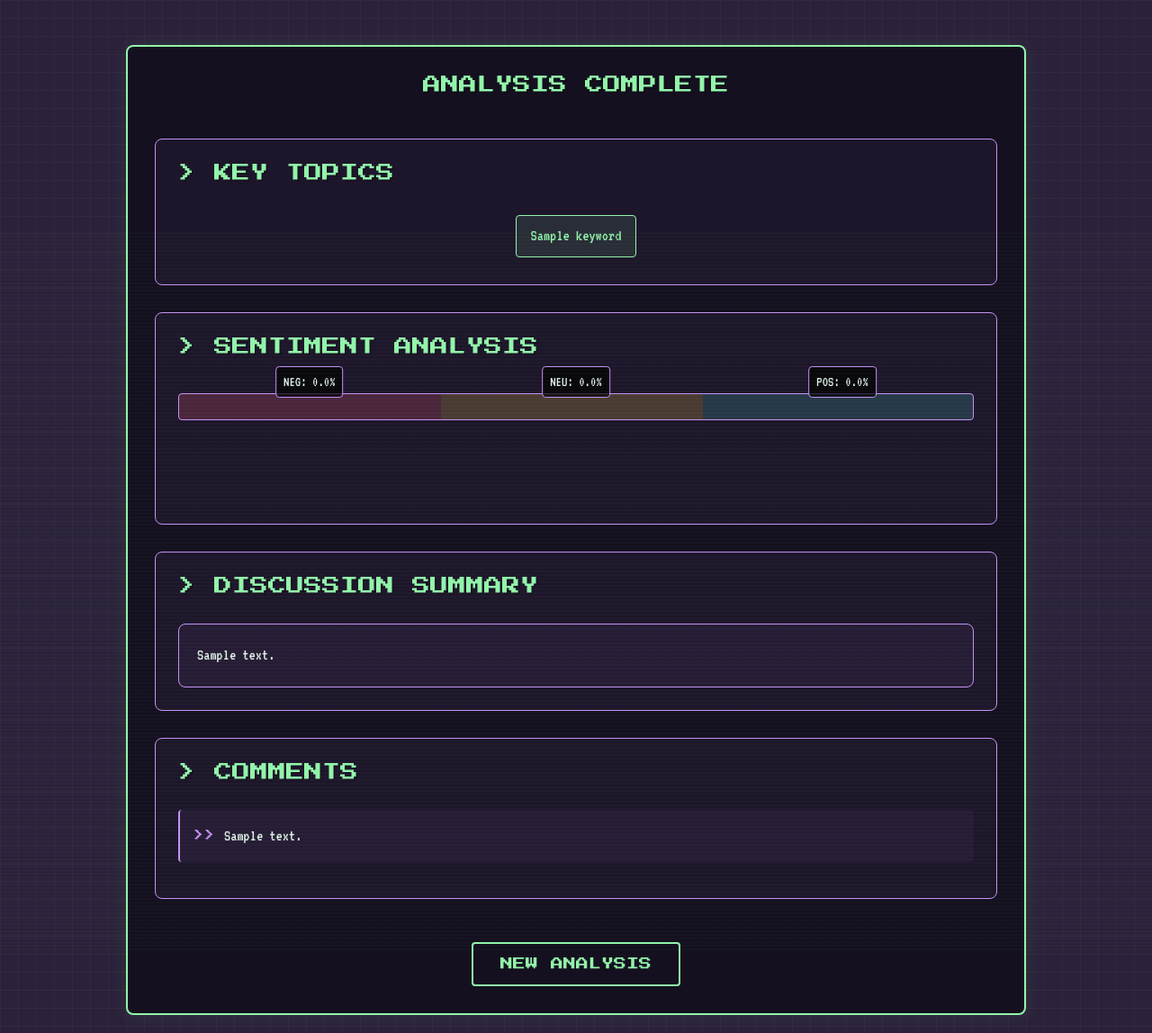
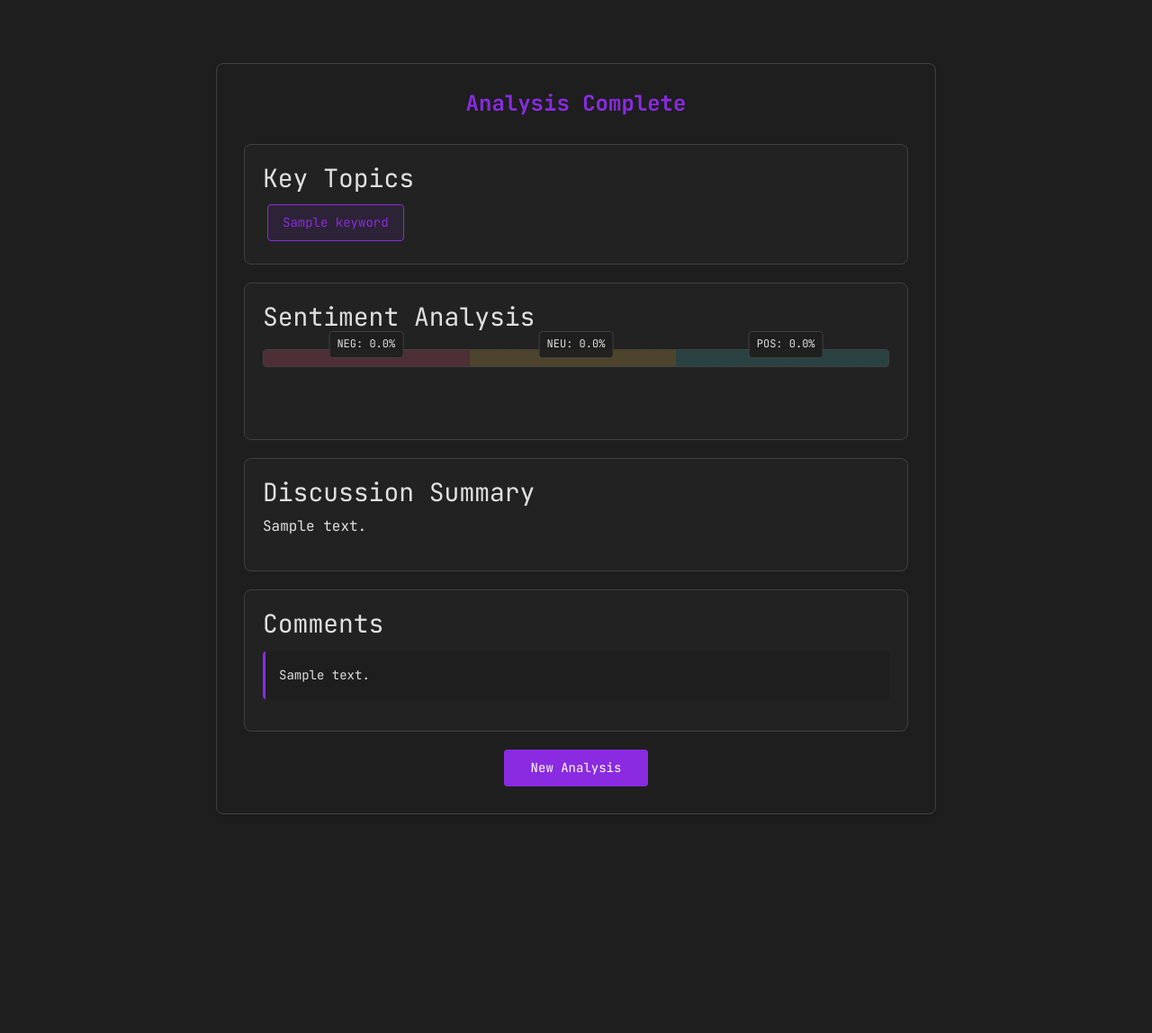
Before and after one commit to Richard-X46/opinion_mining, a Flask app: template application/templates/results.html in a window 1280 px wide. Shown: the whole page at 90% size. After the commit the page ends 905 px from the top, so only its background shows below. Run offline with Flask 3, Linux system fonts and the light colour scheme; the template is opened without the code that fills it: most values are stand-ins (such as "Sample title", 1, 10 or a date in 2020); some libraries are stand-ins or nearby versions.

Commit message:
Cosmetic changes to results.html

```diff
--- a/application/templates/results.html
+++ b/application/templates/results.html
@@ -3,187 +3,119 @@
 <head>
     <title>Analysis Results - Website Opinion Mining</title>
     <link href="https://cdn.jsdelivr.net/npm/bootstrap@5.1.3/dist/css/bootstrap.min.css" rel="stylesheet">
-    <link href="https://fonts.googleapis.com/css2?family=VT323&family=Press+Start+2P&display=swap" rel="stylesheet">
+    <link href="https://fonts.googleapis.com/css2?family=JetBrains+Mono:wght@400;700&display=swap" rel="stylesheet">
     <style>
         :root {
-            --bg-color: #2b213a;
-            --text-color: #e0f2e9;
-            --primary-color: #92f4aa;
-            --secondary-color: #f7d0ff;
-            --accent-color: #c592f4;
-            --border-color: #495057;
-            --section-bg: rgba(0, 0, 0, 0.2);
+            --primary-color: #8A2BE2;
+            --bg-color: #1E1E1E;
+            --text-color: #E0E0E0;
+            --border-color: #404040;
         }
 
         body {
             background-color: var(--bg-color);
             color: var(--text-color);
-            font-family: 'VT323', monospace;
-            font-size: 18px;
+            font-family: 'JetBrains Mono', monospace;
             line-height: 1.6;
-            background-image:
-                linear-gradient(rgba(255, 255, 255, 0.03) 1px, transparent 1px),
-                linear-gradient(90deg, rgba(255, 255, 255, 0.03) 1px, transparent 1px);
-            background-size: 20px 20px;
+            min-height: 100vh;
             padding: 20px;
         }
 
         .container {
-            max-width: 1000px;
-            background: rgba(20, 15, 30, 0.95);
+            max-width: 800px;
+            background: rgba(30, 30, 30, 0.95);
             padding: 30px;
-            border: 2px solid var(--primary-color);
+            border: 1px solid var(--border-color);
             border-radius: 8px;
-            box-shadow: 0 0 20px rgba(146, 244, 170, 0.1);
-            margin-top: 30px;
+            box-shadow: 0 4px 6px rgba(0, 0, 0, 0.1);
+            margin-top: 50px;
         }
 
-        h1, h3 {
-            font-family: 'Press Start 2P', cursive;
+        h1 {
             color: var(--primary-color);
-            font-size: 20px;
+            text-align: center;
+            font-size: 24px;
             margin-bottom: 30px;
-            text-shadow: 2px 2px 0px rgba(0, 0, 0, 0.2);
+            font-weight: 700;
         }
 
         .section {
-            margin: 30px 0;
-            padding: 25px;
-            border: 1px solid var(--accent-color);
-            background: rgba(197, 146, 244, 0.05);
+            margin: 20px 0;
+            padding: 20px;
+            border: 1px solid var(--border-color);
+            background: rgba(255, 255, 255, 0.02);
             border-radius: 8px;
-            position: relative;
         }
 
         .keyword-badge {
             margin: 5px;
             padding: 8px 16px;
-            background: rgba(146, 244, 170, 0.1);
+            background: rgba(138, 43, 226, 0.1);
             border: 1px solid var(--primary-color);
             color: var(--primary-color);
             border-radius: 4px;
-            font-family: 'VT323', monospace;
-            font-size: 18px;
+            font-size: 14px;
         }
 
-        /* Updated Sentiment Analysis Bar */
         .sentiment-container {
             position: relative;
-            height: 80px;
-            margin: 40px 0;
+            height: 60px;
+            margin: 20px 0;
         }
 
         .sentiment-bar {
-            height: 30px;
-            background: linear-gradient(to right,
-                rgba(255, 99, 132, 0.2) 33%,
-                rgba(255, 205, 86, 0.2) 33% 66%,
-                rgba(75, 192, 192, 0.2) 66%
-            );
-            border: 1px solid var(--accent-color);
+            height: 20px;
+            background: linear-gradient(to right, rgba(255, 99, 132, 0.2) 33%, rgba(255, 205, 86, 0.2) 33% 66%, rgba(75, 192, 192, 0.2) 66%);
+            border: 1px solid var(--border-color);
             border-radius: 4px;
-            position: relative;
         }
 
         .sentiment-marker {
             position: absolute;
-            top: -30px;
+            top: -20px;
             transform: translateX(-50%);
             color: var(--text-color);
-            font-family: 'VT323', monospace;
-            font-size: 16px;
-            background: rgba(0, 0, 0, 0.7);
+            font-size: 12px;
+            background: rgba(30, 30, 30, 0.9);
             padding: 4px 8px;
-            border: 1px solid var(--accent-color);
+            border: 1px solid var(--border-color);
             border-radius: 4px;
-            white-space: nowrap;
         }
 
         .comment {
             margin: 15px 0;
             padding: 15px;
-            border-left: 2px solid var(--accent-color);
-            background: rgba(197, 146, 244, 0.05);
-            font-size: 18px;
+            border-left: 3px solid var(--primary-color);
+            background: rgba(30, 30, 30, 0.95);
+            font-size: 14px;
             border-radius: 4px;
         }
 
-        .level-2 { margin-left: 30px; }
-        .level-3 { margin-left: 60px; }
-        .level-4 { margin-left: 90px; }
-
         .btn-primary {
-            background: transparent;
-            border: 2px solid var(--primary-color);
-            color: var(--primary-color);
+            background: var(--primary-color);
+            border: none;
+            color: white;
             border-radius: 4px;
-            padding: 12px 30px;
-            font-family: 'Press Start 2P', cursive;
+            padding: 10px 30px;
+            font-family: 'JetBrains Mono', monospace;
             font-size: 14px;
             transition: all 0.3s ease;
         }
 
         .btn-primary:hover {
-            background: var(--primary-color);
-            color: var(--bg-color);
-            box-shadow: 0 0 20px rgba(146, 244, 170, 0.3);
-            transform: translateY(-2px);
-        }
-
-        .terminal-prefix {
-            color: var(--accent-color);
-            font-family: 'Press Start 2P', cursive;
-            font-size: 12px;
-            margin-right: 10px;
-        }
-
-        .summary-box {
-            background: rgba(197, 146, 244, 0.05);
-            border: 1px solid var(--accent-color);
-            padding: 20px;
-            border-radius: 8px;
-            margin-top: 15px;
-        }
-
-        .summary-text {
-            color: var(--text-color);
-            font-size: 18px;
-            line-height: 1.6;
-        }
-
-        @keyframes scanline {
-            0% {
-                transform: translateY(-100%);
-            }
-            100% {
-                transform: translateY(100%);
-            }
-        }
-
-        .container::after {
-            content: "";
-            position: absolute;
-            top: 0;
-            left: 0;
-            width: 100%;
-            height: 100%;
-            background: linear-gradient(
-                transparent 50%,
-                rgba(146, 244, 170, 0.025) 50%
-            );
-            background-size: 100% 4px;
-            animation: scanline 10s linear infinite;
-            pointer-events: none;
+            background: #9D4EDD;
+            transform: translateY(-1px);
+            box-shadow: 0 4px 8px rgba(138, 43, 226, 0.2);
         }
     </style>
 </head>
 <body>
     <div class="container">
-        <h1 class="text-center mb-5">ANALYSIS COMPLETE</h1>
+        <h1>Analysis Complete</h1>
 
         <div class="section">
-            <h3>> KEY TOPICS</h3>
-            <div class="d-flex flex-wrap justify-content-center">
+            <h3>Key Topics</h3>
+            <div class="d-flex flex-wrap">
                 {% for keyword in keywords %}
                     <span class="keyword-badge">{{ keyword }}</span>
                 {% endfor %}
@@ -191,7 +123,7 @@
         </div>
 
         <div class="section">
-            <h3>> SENTIMENT ANALYSIS</h3>
+            <h3>Sentiment Analysis</h3>
             <div class="sentiment-container">
                 <div class="sentiment-bar"></div>
                 <span class="sentiment-marker" style="left: 16.5%">
@@ -207,23 +139,19 @@
         </div>
 
         <div class="section">
-            <h3>> DISCUSSION SUMMARY</h3>
-            <div class="summary-box">
-                {{ summary }}
-            </div>
+            <h3>Discussion Summary</h3>
+            <p>{{ summary }}</p>
         </div>
 
         <div class="section">
-            <h3>> COMMENTS</h3>
+            <h3>Comments</h3>
             {% for comment in comments %}
-                <div class="comment level-{{ comment.level }}">
-                    <span class="terminal-prefix">>></span>{{ comment.text }}
-                </div>
+                <div class="comment">{{ comment.text }}</div>
             {% endfor %}
         </div>
 
-        <div class="text-center mt-5">
-            <a href="/" class="btn btn-primary">NEW ANALYSIS</a>
+        <div class="text-center">
+            <a href="/" class="btn btn-primary">New Analysis</a>
         </div>
     </div>
 </body>
```
